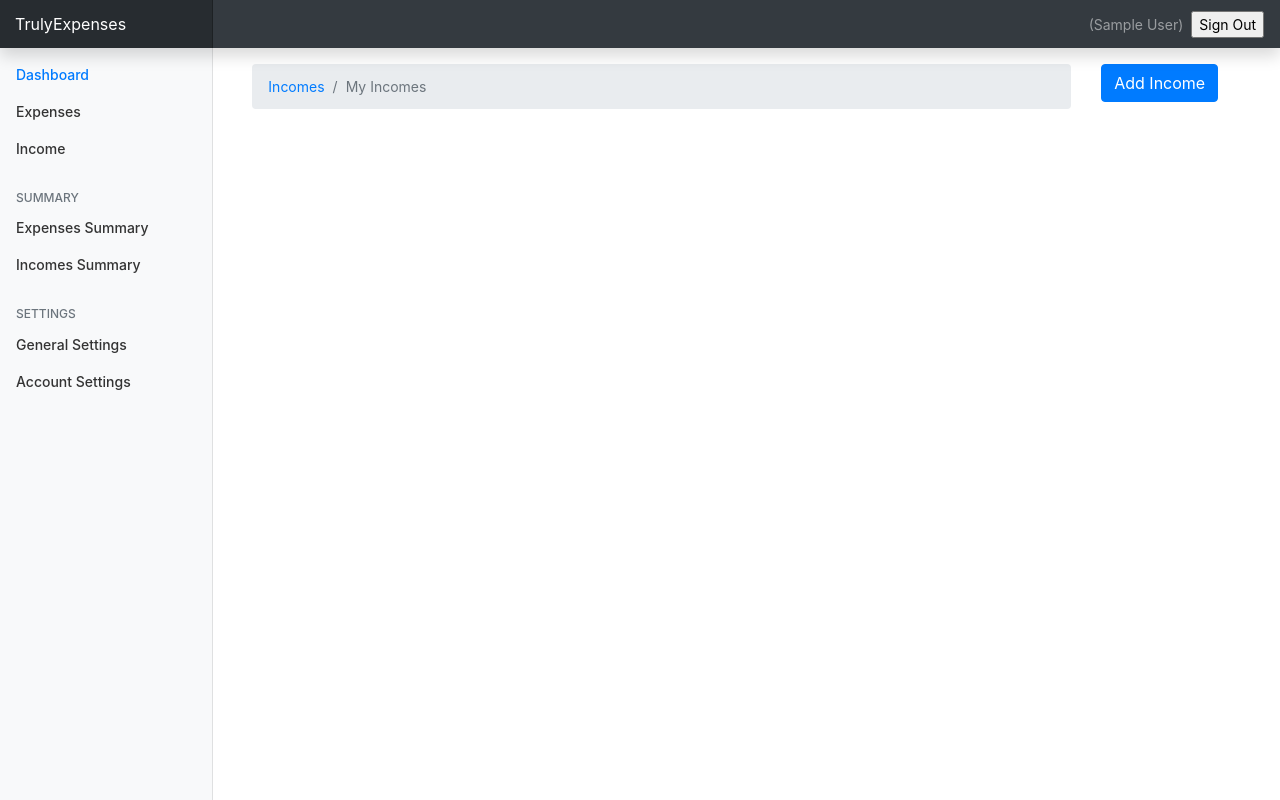
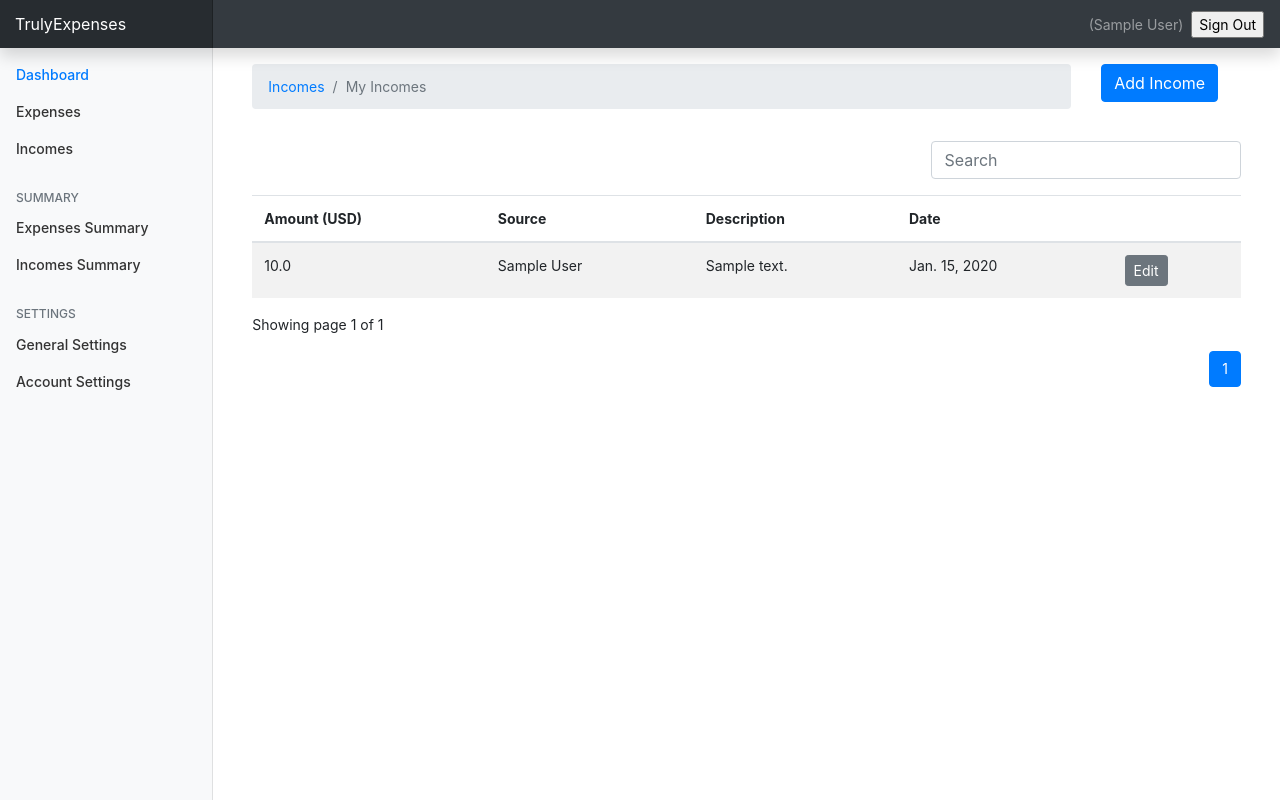
Before and after one commit to gustaoliv/Django-TrulyExpenses, a Django app: page /incomes/ in a window 1280 px wide. Run offline with Django 4.2, Linux system fonts and the light colour scheme; a user stored in the database is signed in; tables that the repository leaves empty hold one stand-in row (values such as "Sample post"); some libraries are stand-ins or nearby versions.

Commit message:
add List, Update, Delete, Search functions

```diff
--- a/expenseswebsite/expenses/views.py
+++ b/expenseswebsite/expenses/views.py
@@ -66,7 +66,6 @@ def edit_expense(request, id):
 
     expense = Expense.objects.get(id=id)
     categories = Category.objects.all()
-    print(expense.date)
     context = {
         'expense': expense,
         'values': expense,
--- a/expenseswebsite/expenseswebsite/static/js/searchIncomes.js
+++ b/expenseswebsite/expenseswebsite/static/js/searchIncomes.js
@@ -0,0 +1,55 @@
+const searchField = document.querySelector("#searchField");
+const tableOutput = document.querySelector(".table-output");
+const paginationContainer = document.querySelector(".pagination-container");
+const appTable = document.querySelector(".app-table")
+tableOutput.style.display = "none";
+const tableBody = document.querySelector(".table-body")
+
+
+searchField.addEventListener("keyup", (e)=>{
+    const searchValue = e.target.value;
+
+
+    if(searchValue.trim().length > 0){
+        paginationContainer.style.display = "none";
+
+        tableBody.innerHTML = "";
+
+        fetch("/incomes/search_incomes", {
+            body: JSON.stringify({searchText: searchValue}),
+            method: "POST",
+            })
+            .then(res=>res.json())
+            .then(data=>{
+                console.log("data", data);
+
+                appTable.style.display = "none";
+
+                tableOutput.style.display = "block";
+
+
+                if(data.length === 0){
+                    tableOutput.innerHTML = "No results";
+
+                }
+                else{
+                    data.forEach(item => {
+                        tableBody.innerHTML += `
+                            <tr>
+                                <td>${item.amount}</td>
+                                <td>${item.source}</td>
+                                <td>${item.description}</td>
+                                <td>${item.date}</td>
+                            </tr>
+                        `;
+                    });
+
+                }
+        });
+    }
+    else{
+        appTable.style.display = "block";
+        paginationContainer.style.display = "block";
+        tableOutput.style.display = "none";
+    }
+});
--- a/expenseswebsite/templates/expenses/edit_expense.html
+++ b/expenseswebsite/templates/expenses/edit_expense.html
@@ -23,7 +23,7 @@
 
 
 
-    {% comment %} <h1>Add Expense<h1> {% endcomment %}
+    {% comment %} <h1>Edit Expense<h1> {% endcomment %}
 
     <div class="card">
         <div class="card-body">
--- a/expenseswebsite/templates/incomes/index.html
+++ b/expenseswebsite/templates/incomes/index.html
@@ -24,7 +24,7 @@
 
 </div>
 
-<!--
+
 <div class="container mt-3">
 
     <div class="row">
@@ -49,14 +49,14 @@
             </thead>
 
             <tbody>
-                {% for expense in page_obj %}
+                {% for income in page_obj %}
                 <tr>
-                    <td>{{expense.amount}}</td>
-                    <td>{{expense.source.name}}</td>
-                    <td>{{expense.description}}</td>
-                    <td>{{expense.date}}</td>
+                    <td>{{income.amount}}</td>
+                    <td>{{income.source.name}}</td>
+                    <td>{{income.description}}</td>
+                    <td>{{income.date}}</td>
                     <td>
-                        <a href="{% url 'edit-expense' expense.id %}" class="btn btn-secondary btn-sm">Edit</a>
+                        <a href="{% url 'edit-income' income.id %}" class="btn btn-secondary btn-sm">Edit</a>
                     </td>
                 </tr>
                 {% endfor %}
@@ -70,7 +70,7 @@
             <thead>
                 <tr>
                     <th>Amount ({{currency}})</th>
-                    <th>Category</th>
+                    <th>Source</th>
                     <th>Description</th>
                     <th>Date</th>
                     <th></th>
@@ -108,7 +108,7 @@
 
 
 
-</div> -->
+</div>
 
 <script src="{% static 'js/searchIncomes.js' %}"></script>
 {% endblock %}
--- a/expenseswebsite/templates/partials/_sidebar.html
+++ b/expenseswebsite/templates/partials/_sidebar.html
@@ -14,7 +14,7 @@
         </li>
         <li class="nav-item">
           <a class="nav-link" href="{% url 'incomes' %}">
-            Income
+            Incomes
           </a>
         </li>
 
--- a/expenseswebsite/userincome/urls.py
+++ b/expenseswebsite/userincome/urls.py
@@ -6,7 +6,7 @@ from django.views.decorators.csrf import csrf_exempt
 urlpatterns = [
     path('', views.index, name='incomes'),
     path('add-income', views.add_income, name='add-income'),
-    # path('edit-expense/<int:id>', views.edit_expense, name='edit-expense'),
-    # path('delete_expense/<int:id>', views.delete_expense, name='delete_expense'),
-    # path('search_expenses', csrf_exempt(views.search_expenses), name='search_expenses'),
+    path('edit-income/<int:id>', views.edit_income, name='edit-income'),
+    path('delete_income/<int:id>', views.delete_income, name='delete_income'),
+    path('search_incomes', csrf_exempt(views.search_incomes), name='search_incomes'),
 ]
--- a/expenseswebsite/userincome/views.py
+++ b/expenseswebsite/userincome/views.py
@@ -4,6 +4,8 @@ from django.contrib.auth.decorators import login_required
 from django.core.paginator import Paginator
 from userpreferences.models import UserPreference
 from django.contrib import messages
+import json
+from django.http import JsonResponse
 
 
 @login_required(login_url='login')
@@ -47,12 +49,91 @@ def add_income(request):
         if amount and description and source:
             if request.POST['income_date']:
                 date = request.POST['income_date']
-                expense = UserIncome.objects.create(amount=amount, description=description, source=source, date=date, owner=request.user)
+                income = UserIncome.objects.create(amount=amount, description=description, source=source, date=date, owner=request.user)
             else:
-                expense = UserIncome.objects.create(amount=amount, description=description, source=source, owner=request.user)
+                income = UserIncome.objects.create(amount=amount, description=description, source=source, owner=request.user)
 
-            expense.save()
+            income.save()
             messages.success(request, 'Record saved successfully')
             return redirect('incomes')
 
         return render(request, 'incomes/add_income.html', context)
+
+
+def edit_income(request, id):
+
+    income = UserIncome.objects.get(id=id)
+    sources = Source.objects.all()
+    context = {
+        'income': income,
+        'values': income,
+        'sources': sources,
+    }
+
+    if request.method == 'GET':
+        return render(request, 'incomes/edit_income.html', context)
+
+    else:
+        amount = request.POST['amount']
+
+        if not amount:
+            messages.error(request, 'Amount is required')
+
+
+        description = request.POST['description']
+        if not description:
+            messages.error(request, 'Description is required')
+
+        source = Source.objects.get(id=int(request.POST['source']))
+
+
+        if amount and description and source:
+            income.amount=amount
+            income.description=description
+            income.category=source
+            if request.POST['income_date']:
+                date = request.POST['income_date']
+                income.date = date
+
+            income.save()
+
+            messages.success(request, 'Income updated successfully')
+            return redirect('incomes')
+
+        return render(request, 'income/edit_income.html', context)
+
+
+
+def delete_income(request, id):
+    income = UserIncome.objects.get(id=id)
+    income.delete()
+    messages.success(request, 'Income deleted successfully')
+    return redirect('incomes')
+
+
+
+def search_incomes(request):
+    if request.method == 'POST':
+        search_str = json.loads(request.body).get('searchText')
+
+        incomes = UserIncome.objects.filter(
+            amount__istartswith=search_str,
+            owner = request.user,
+        ) | UserIncome.objects.filter(
+            date__istartswith=search_str,
+            owner = request.user,
+        ) | UserIncome.objects.filter(
+            description__icontains=search_str,
+            owner = request.user,
+        ) | UserIncome.objects.filter(
+            source__name__icontains=search_str,
+            owner = request.user,
+        )
+
+
+        data = incomes.values()
+        for exp in data:
+            exp['source'] = str(Source.objects.get(id=exp['source_id']))
+
+
+        return JsonResponse(list(data), safe=False)
```
Also changed, not shown: expenseswebsite/templates/incomes/edit_income.html (added, +68 -0 lines).
